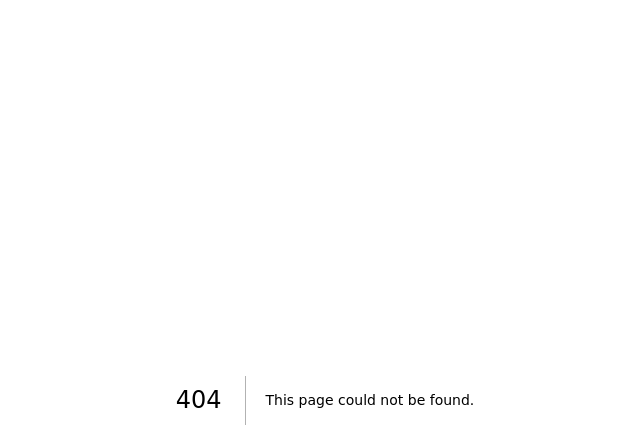
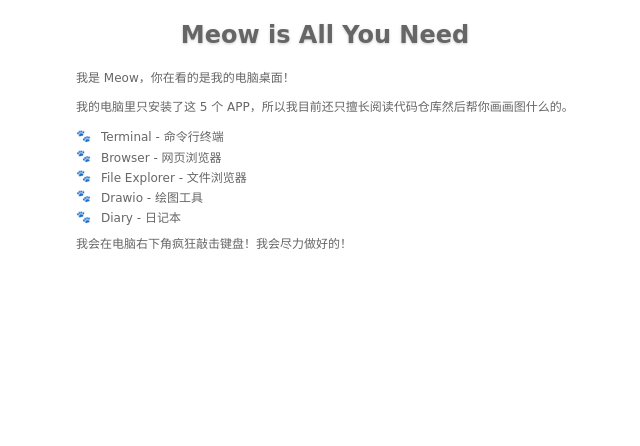
Before and after one commit to suikaixin/meow, a Next.js app: page /welcome in a window 1280 px wide. Before the commit this address had no page. Shown: the top 446 px of the page, without its empty margins (315-955 px from the left). Built offline with nearby package versions, Linux system fonts and the light colour scheme.

Commit message:
refactor: Update styling and default browser content for PowerOn component

```diff
--- a/src/app/page.tsx
+++ b/src/app/page.tsx
@@ -94,7 +94,7 @@ export default function Home() {
     // 更新browser内容为占位页面
     updateAppContent('browser', {
       type: 'site',
-      content: 'https://poster.docmesh.tech'
+      content: 'http://localhost:3000/welcome'
     });
 
     // 添加初始信息到output
--- /dev/null
+++ b/src/app/welcome/page.tsx
@@ -0,0 +1,144 @@
+'use client';
+
+import { styled } from 'styled-components';
+
+const PageWrapper = styled.div`
+  width:600px;
+  margin: 0 auto;
+  flex-direction: column;
+  align-items: center;
+  justify-content: center;
+  min-height: 100vh;
+  font-family: 'Comic Sans MS', cursive, sans-serif;
+`;
+
+const ContentContainer = styled.div`
+  max-width: 700px;
+  width: 100%;
+  background: white;
+  padding: 10px 50px;
+  border: 1px solid rgba(255, 255, 255, 0.3);
+`;
+
+const Title = styled.h1`
+  font-size: 24px;
+  color: #666;
+  text-align: center;
+  margin-top: 10px;
+  margin-bottom: 20px;
+  text-shadow: 0 1px 3px rgba(0, 0, 0, 0.2);
+`;
+
+const Section = styled.section`
+  margin-bottom: 6px;
+  text-align: left;
+`;
+
+const SectionTitle = styled.h2`
+  font-size: 1.8rem;
+  color: #ce6a85;
+  margin-bottom: 1rem;
+  border-bottom: 2px dashed #ce6a85;
+  padding-bottom: 0.5rem;
+`;
+
+const List = styled.ul`
+  list-style-type: none;
+  padding: 0;
+  margin-bottom: 10px;
+`;
+
+const ListItem = styled.li`
+  margin-bottom: 0.2rem;
+  display: flex;
+  align-items: center;
+  font-size: 12px;
+  color: #666;
+
+  &:before {
+    content: "🐾";
+    margin-right: 10px;
+  }
+`;
+
+const Paragraph = styled.p`
+  line-height: 1.6;
+  margin-bottom: 10px;
+  font-size: 12px;
+  color: #666;
+`;
+
+const Footer = styled.footer`
+  text-align: center;
+  margin-top: 40px;
+  font-style: italic;
+  color: #666;
+`;
+
+const PowerButton = styled.button`
+  width: 80px;
+  height: 80px;
+  border-radius: 50%;
+  border: 4px solid #333;
+  background: white;
+  color: #666;
+  font-size: 48px;
+  font-weight: 400;
+  cursor: pointer;
+  transition: all 0.3s ease;
+  box-shadow: 0 4px 8px rgba(0, 0, 0, 0.1);
+  display: flex;
+  align-items: center;
+  justify-content: center;
+  position: relative;
+  margin: 40px auto 20px auto;
+
+  &::after {
+    content: "⏻";
+    position: absolute;
+    top: 50%;
+    left: 50%;
+    transform: translate(-50%, -50%);
+  }
+
+  &:hover {
+    color: #333;
+    font-weight: 600;
+    box-shadow: 0 6px 12px rgba(99, 102, 241, 0.3);
+  }
+
+  &:active {
+    transform: scale(0.95);
+    box-shadow: 0 2px 4px rgba(0, 0, 0, 0.1);
+  }
+`;
+
+export default function WelcomePage() {
+  return (
+    <PageWrapper>
+      <ContentContainer>
+        <Title>Meow is All You Need</Title>
+
+        <Section>
+          <Paragraph>
+            我是 Meow，你在看的是我的电脑桌面！
+          </Paragraph>
+          <Paragraph>
+            我的电脑里只安装了这 5 个 APP，所以我目前还只擅长阅读代码仓库然后帮你画画图什么的。
+          </Paragraph>
+          <List>
+            <ListItem>Terminal - 命令行终端</ListItem>
+            <ListItem>Browser - 网页浏览器</ListItem>
+            <ListItem>File Explorer - 文件浏览器</ListItem>
+            <ListItem>Drawio - 绘图工具</ListItem>
+            <ListItem>Diary - 日记本</ListItem>
+          </List>
+          <Paragraph>
+            我会在电脑右下角疯狂敲击键盘！我会尽力做好的！
+          </Paragraph>
+        </Section>
+
+      </ContentContainer>
+    </PageWrapper>
+  );
+}
```
Also changed, not shown: src/components/PowerOn.tsx (+12 -7 lines).
